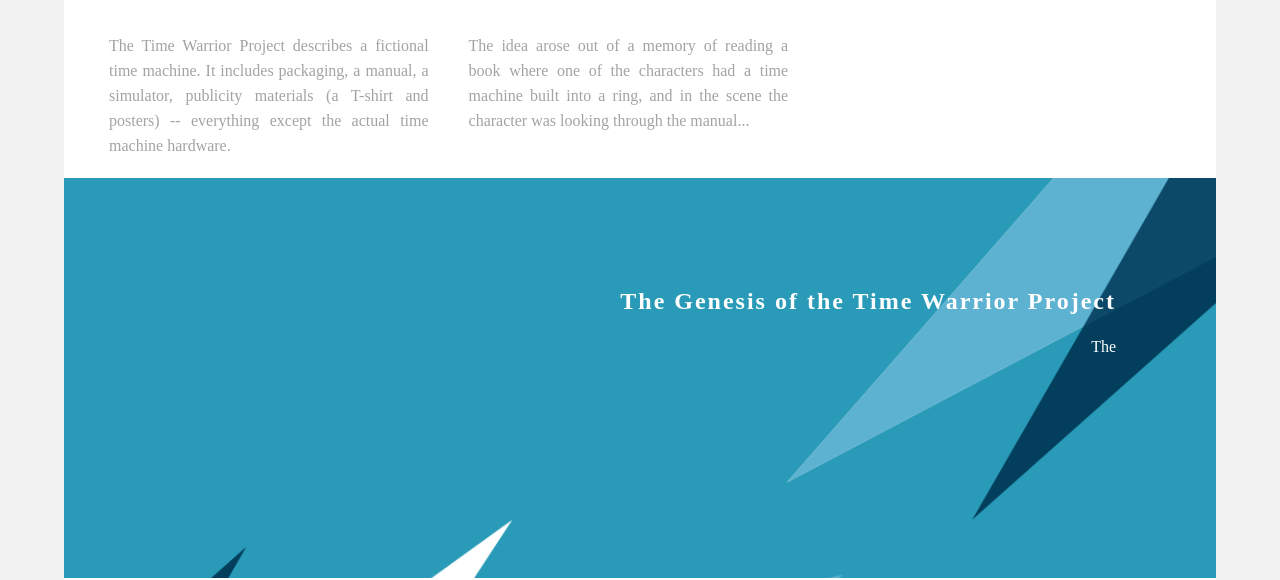
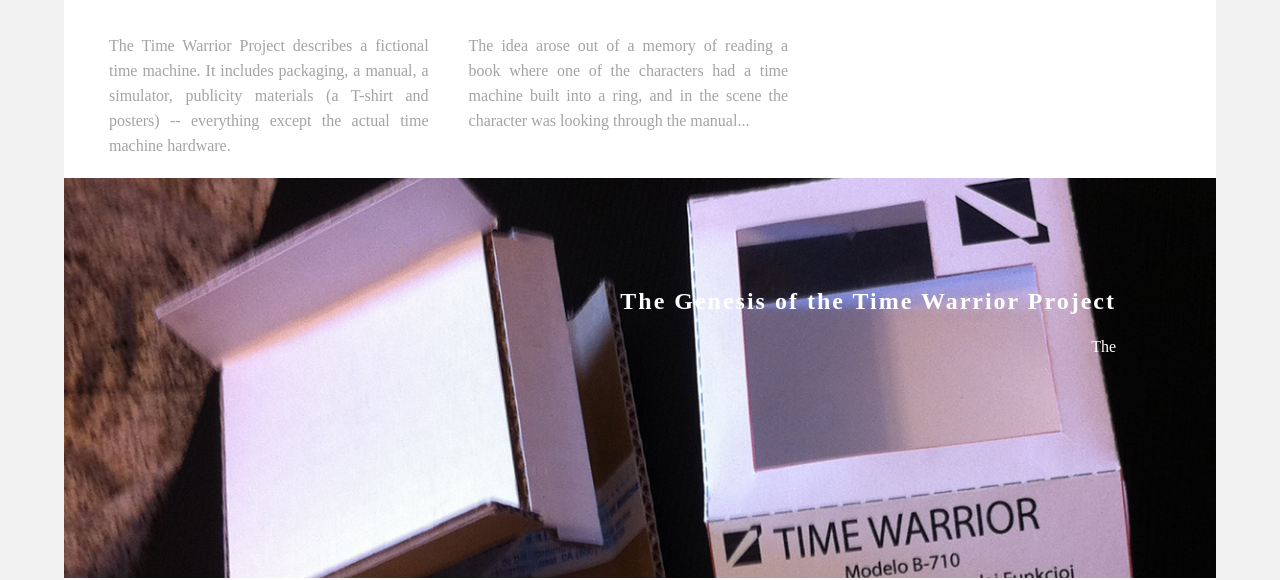
Before and after one commit to Komiksulo/timewarrior, a plain HTML site: page index.html in a window 1280 px wide. Shown: the part 373-953 px from the top of the page. Drawn offline with Linux system fonts and the light colour scheme.

Commit message:
Changed parallax background image.

```diff
--- a/css/singlePageTemplate.css
+++ b/css/singlePageTemplate.css
@@ -158,7 +158,7 @@ ul li:hover a {
 /* Parallax Section */
 .banner {
 	background-color: #2D9AB7;
-	background-image: url(../images/parallax.png);
+	background-image: url(../images/parallax_tw_bkgnd_1.jpg);
 	height: 400px;
 	background-attachment: fixed;
 	background-size: cover;
```
Also changed, not shown: images/parallax_tw_bkgnd_1.jpg (added).
